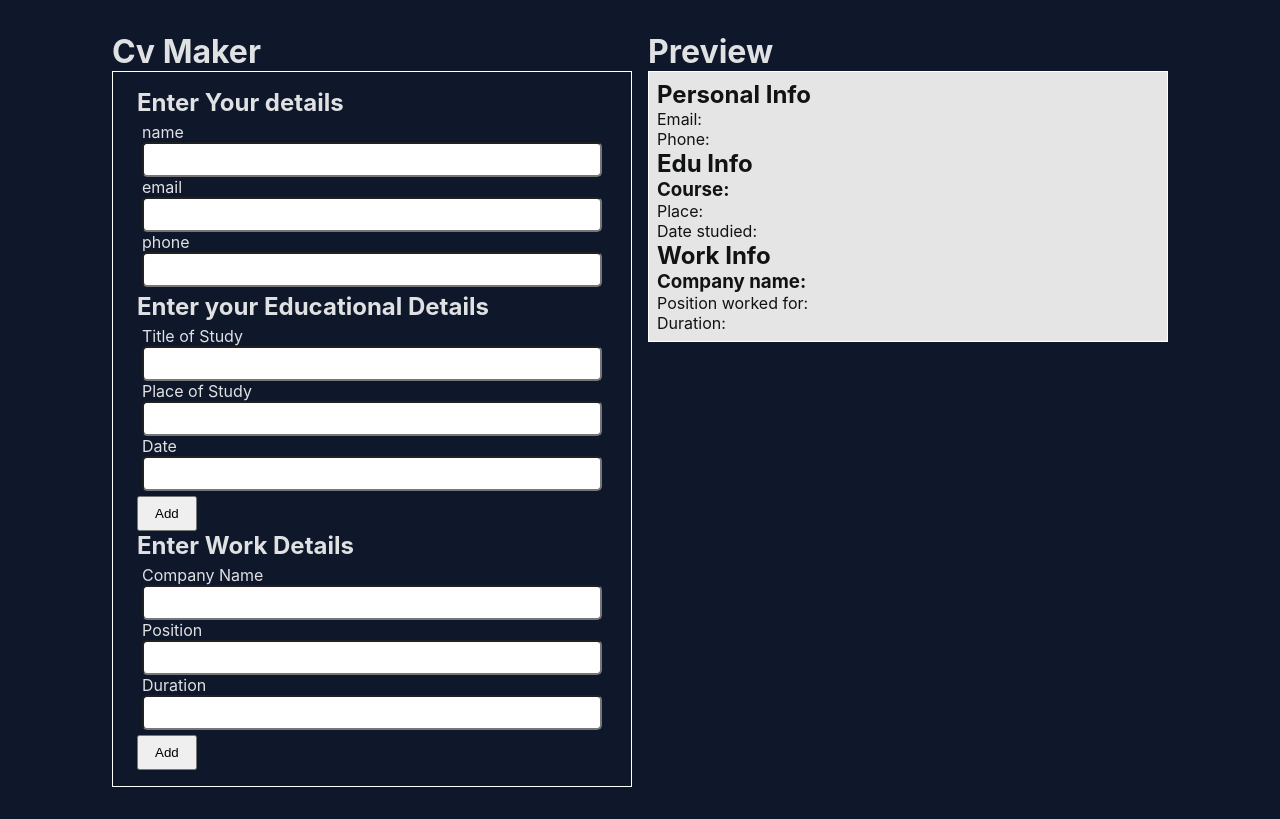
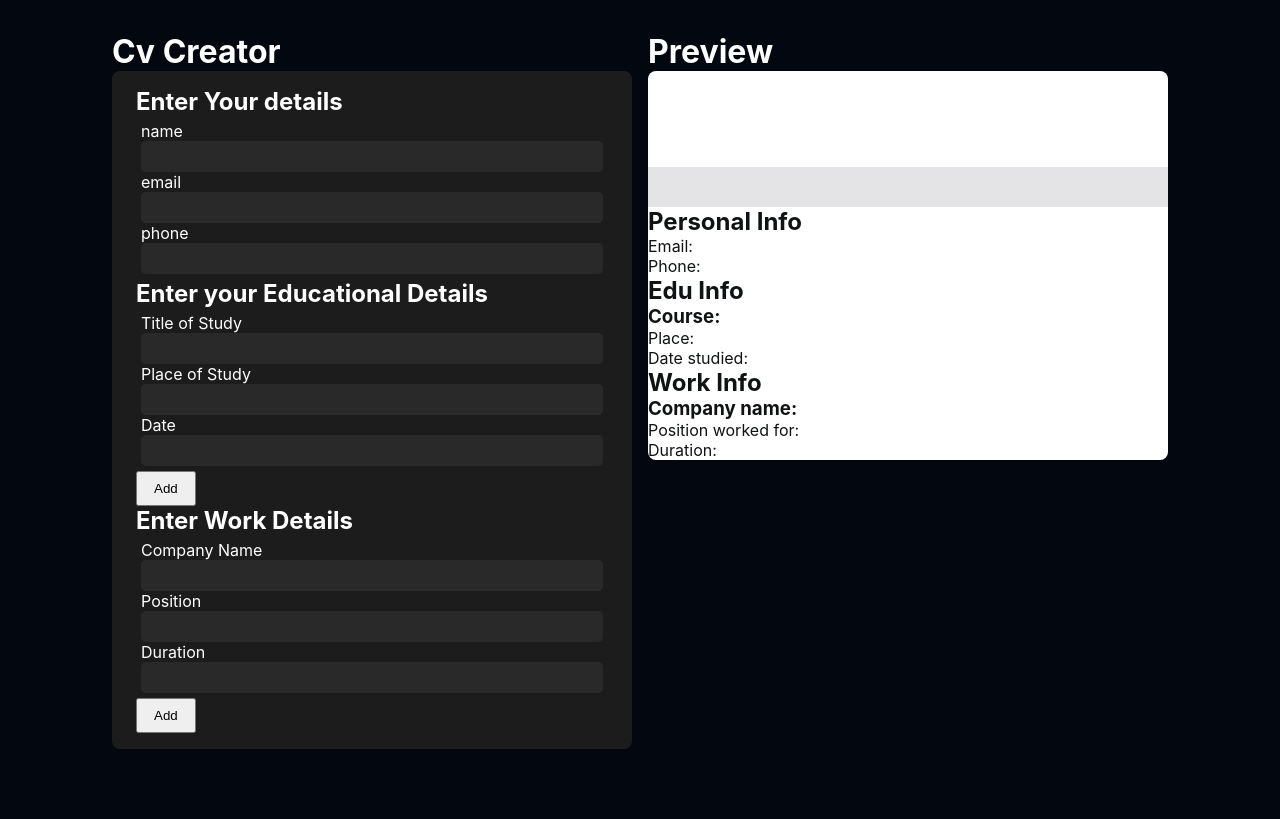
Before and after one commit to RazaNaqsh/CvCreator-React, a React (Vite) app: page / in a window 1280 px wide. Built offline with nearby package versions, Linux system fonts and the light colour scheme.

Commit message:
design and color changes

```diff
--- a/src/App.jsx
+++ b/src/App.jsx
@@ -186,7 +186,7 @@ function App() {
 	return (
 		<div className="App">
 			<div className="form-container">
-				<h1>Cv Maker</h1>
+				<h1>Cv Creator</h1>
 				<section className="form-section">
 					<h2>Enter Your details</h2>
 					<div className="form-field-container">{generalInputElements}</div>
--- a/src/components/Preview.jsx
+++ b/src/components/Preview.jsx
@@ -31,6 +31,10 @@ export default function Preview(props) {
 		<div className="preview-container">
 			<h1>Preview</h1>
 			<section className="preview-section">
+				<header className="flex">{props.genInfo.name}</header>
+				<div className="email flex">{props.genInfo.email}</div>
+
+				<aside className="sideBar"></aside>
 				<h1>Personal Info</h1>
 				{genInfoElements}
 
--- a/src/styles/app.scss
+++ b/src/styles/app.scss
@@ -12,8 +12,8 @@
 
 body {
 	margin: 2rem 7rem;
-	background-color: #0f172a;
-	color: rgba(255, 255, 255, 0.87);
+	background-color: #03070f;
+	color: white;
 }
 
 .App {
--- a/src/styles/form.scss
+++ b/src/styles/form.scss
@@ -1,6 +1,7 @@
 .form-section {
-	border: 1px solid white;
 	padding: 1rem 1.5rem;
+	background-color: #1c1c1c;
+	border-radius: 8px;
 }
 .form-field-container {
 	padding: 5px;
@@ -8,6 +9,9 @@
 input {
 	padding: 0.5rem 1rem;
 	border-radius: 5px;
+	background-color: #292929;
+	color: #fff;
+	border: none;
 }
 label {
 	display: flex;
--- a/src/styles/preview.scss
+++ b/src/styles/preview.scss
@@ -1,6 +1,22 @@
 .preview-section {
-	border: 1px solid white;
-	padding: 0.5rem;
-	background-color: #e5e5e5;
+	background-color: white;
 	color: #101214;
+	border-radius: 8px;
 }
+.flex {
+	display: flex;
+	justify-content: center;
+	align-items: center;
+}
+header {
+	min-height: 6rem;
+	font-size: 2rem;
+	letter-spacing: 3px;
+}
+.email {
+	background-color: #e4e4e7;
+	min-height: 2.5rem;
+}
+.sideBar {
+	background-color: #44403c;
+}
```
Also changed, not shown: 6 other files (tests, documents, lock files or other folders).
